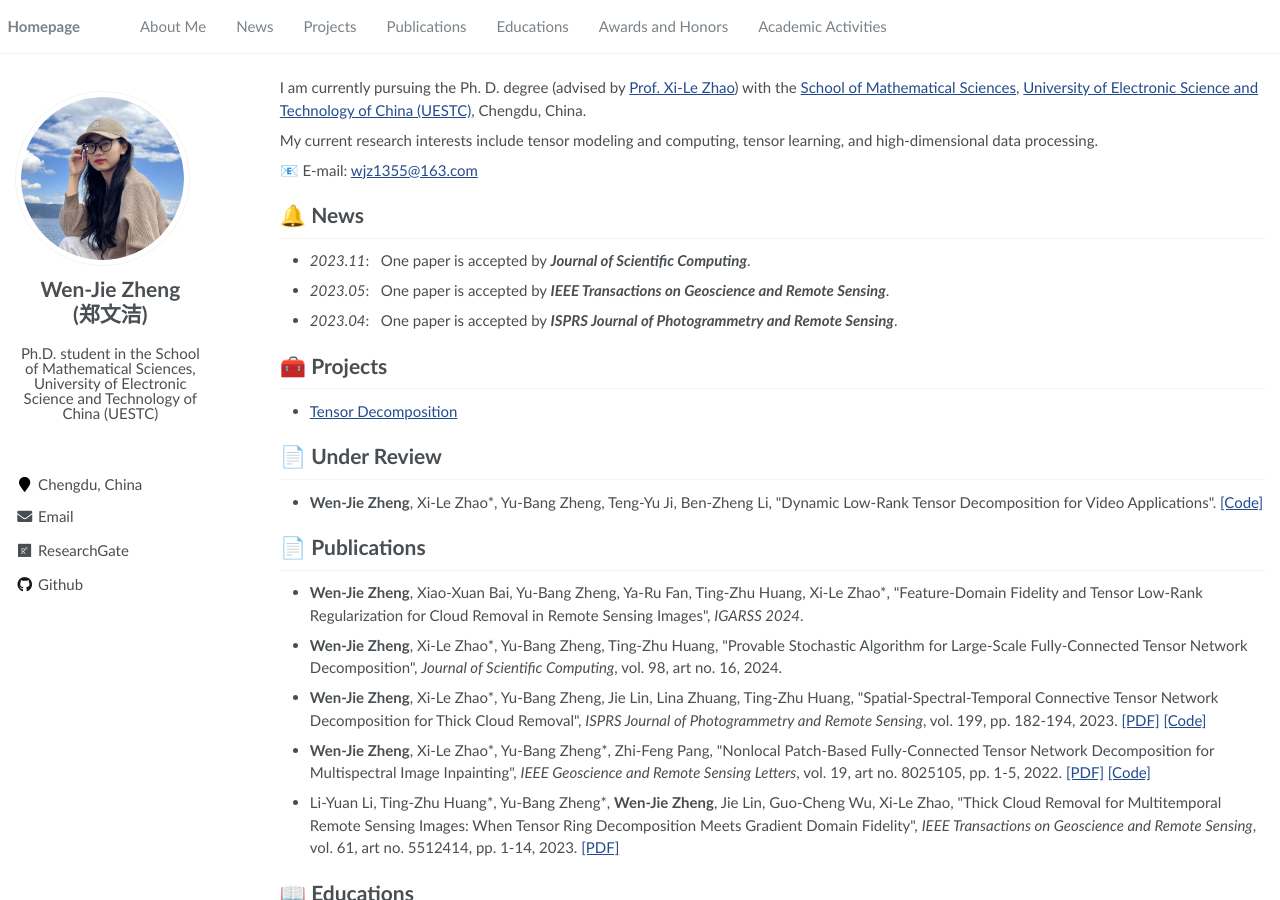
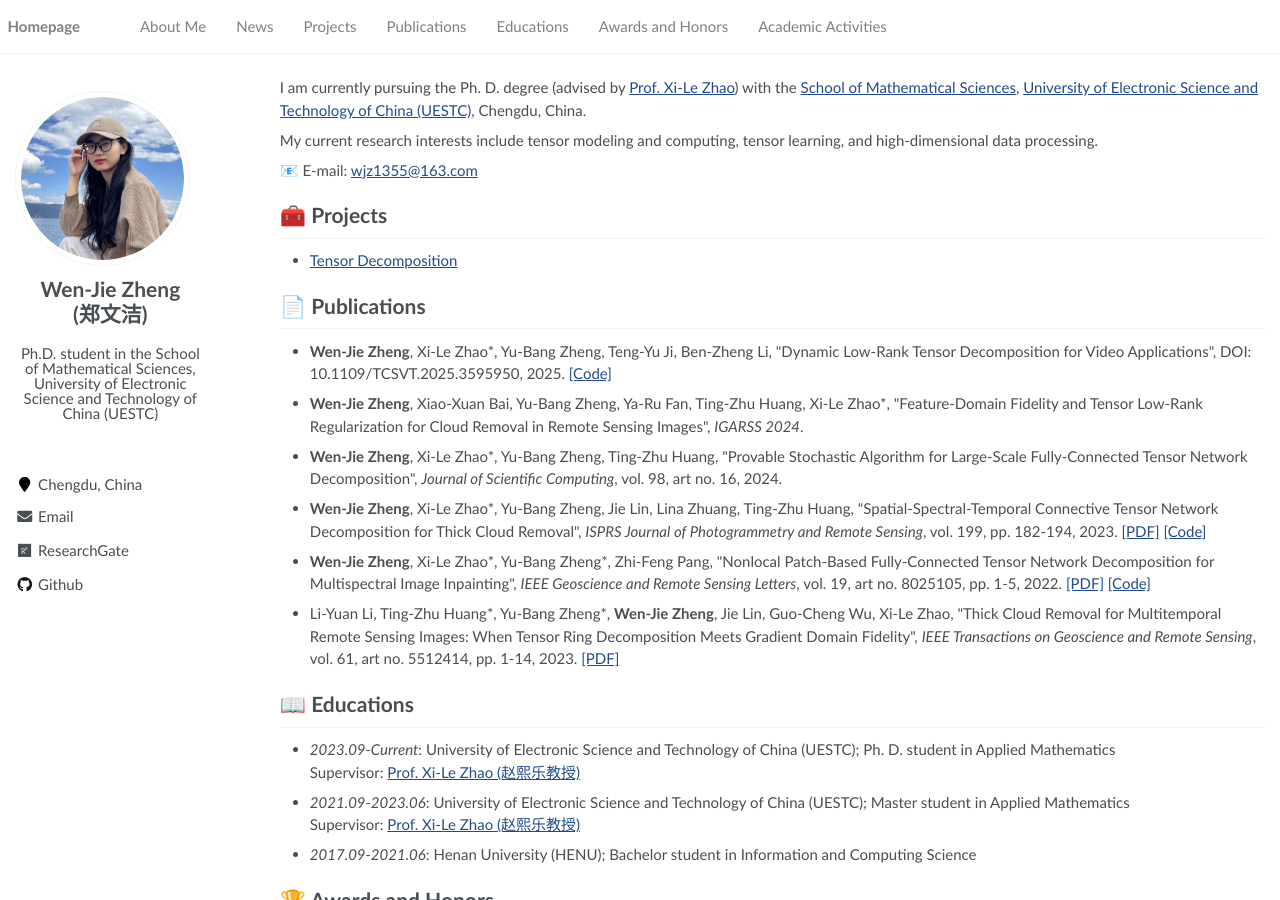
Before and after one commit to wjz1355/wjz1355.github.io, a Jekyll site: the page built from pages/about.md, in a window 1280 px wide and 900 px high. Built offline with Jekyll 4.4.1, drawn with Linux system fonts in a browser that asks for light colours; a script that is not in the unit is left out.

Commit message:
Update about.md

```diff
--- a/pages/about.md
+++ b/pages/about.md
@@ -23,21 +23,15 @@ My current research interests include tensor modeling and computing, tensor lear
 
 📧 E-mail: <wjz1355@163.com>
 
-# 🔔 News
-
-- *2023.11*: &nbsp; One paper is accepted by _**Journal of Scientific Computing**_.
-- *2023.05*: &nbsp; One paper is accepted by _**IEEE Transactions on Geoscience and Remote Sensing**_.
-- *2023.04*: &nbsp; One paper is accepted by _**ISPRS Journal of Photogrammetry and Remote Sensing**_.
-
 
 # 🧰 Projects
 
 -  [Tensor Decomposition](https://github.com/zhaoxile/reproducible-tensor-completion-state-of-the-art)
 
-# 📄 Under Review
-- **Wen-Jie Zheng**, Xi-Le Zhao\*, Yu-Bang Zheng, Teng-Yu Ji, Ben-Zheng Li, \"Dynamic Low-Rank Tensor Decomposition for Video Applications\". [[Code]](https://wjz1355.github.io/code/code_DyBM.rar)
 
 # 📄 Publications
+
+- **Wen-Jie Zheng**, Xi-Le Zhao\*, Yu-Bang Zheng, Teng-Yu Ji, Ben-Zheng Li, \"Dynamic Low-Rank Tensor Decomposition for Video Applications\", DOI: 10.1109/TCSVT.2025.3595950, 2025. [[Code]](https://wjz1355.github.io/code/code_DyBM.rar)
 
 - **Wen-Jie Zheng**, Xiao-Xuan Bai, Yu-Bang Zheng, Ya-Ru Fan, Ting-Zhu Huang,  Xi-Le Zhao\*, \"Feature-Domain Fidelity and Tensor Low-Rank Regularization for Cloud Removal in Remote Sensing Images\", _IGARSS 2024_.
 
```
